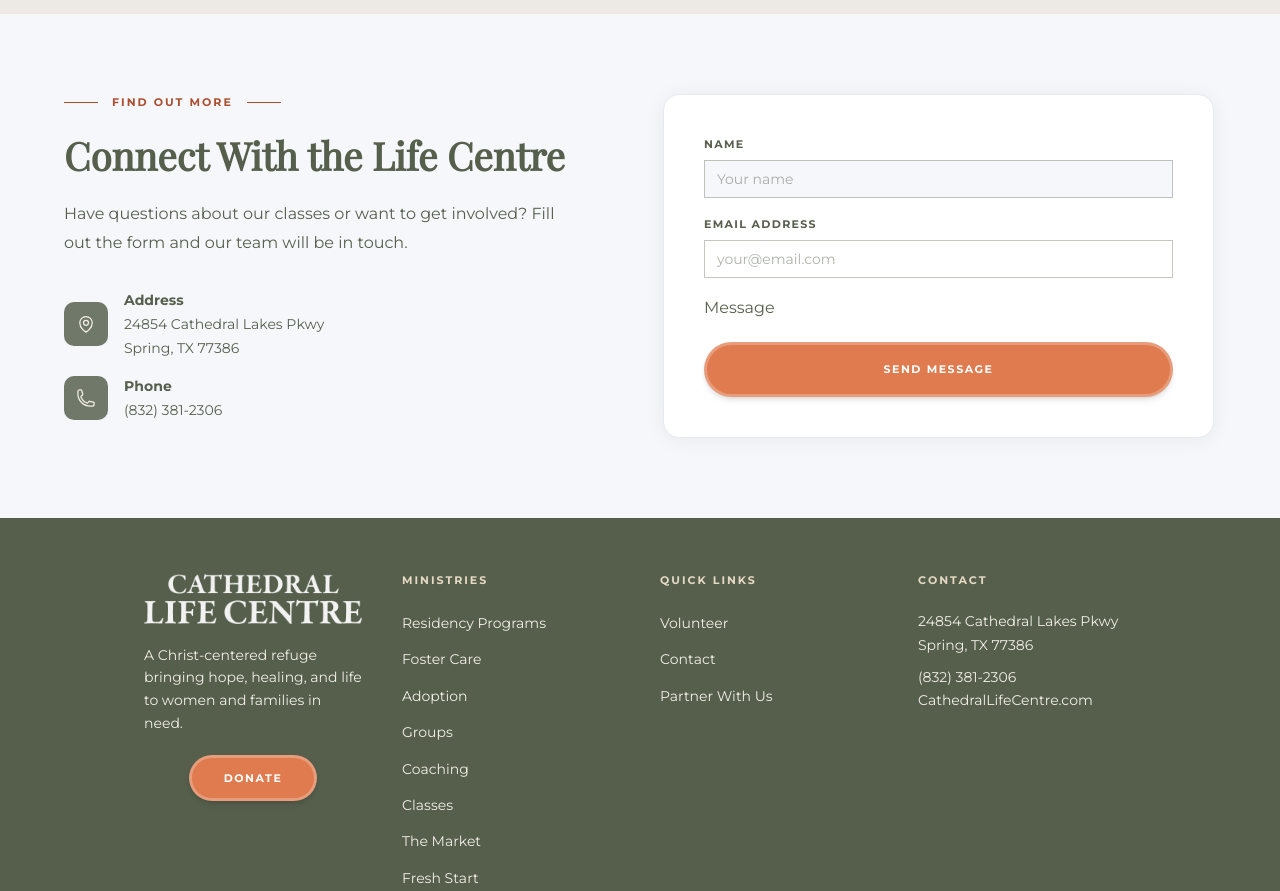
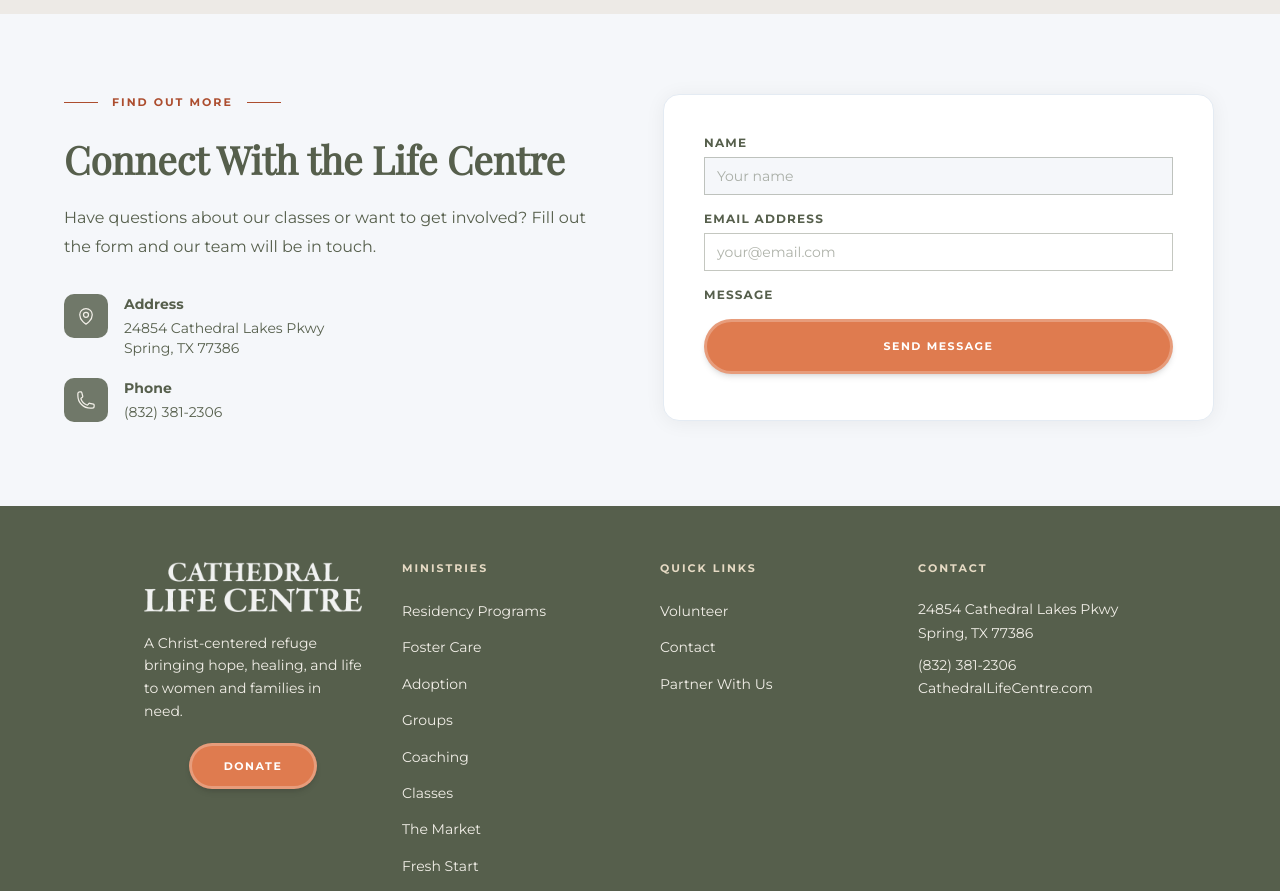
Before and after one commit to jpiercedev/cathedrallifecentre, a Next.js app: page /residency-programs in a window 1280 px wide. Shown: the part 1800-2691 px from the top of the page. Built offline with nearby package versions, Linux system fonts and the light colour scheme.

Commit message:
fix: match Residency contact geometry

```diff
--- a/src/app/residency-programs/page.tsx
+++ b/src/app/residency-programs/page.tsx
@@ -114,9 +114,11 @@
               </span>
               <p>
                 <strong>Address</strong>
-                {contact.address.map((line) => (
-                  <span key={line}>{line}</span>
-                ))}
+                <span className={styles.contactValue}>
+                  {contact.address.map((line) => (
+                    <span key={line}>{line}</span>
+                  ))}
+                </span>
               </p>
             </div>
 
--- a/src/app/residency-programs/residency-programs.module.css
+++ b/src/app/residency-programs/residency-programs.module.css
@@ -80,6 +80,10 @@
 .contactCopy .contactEyebrow {
   margin-block-end: 20px;
   color: #ac4d2e;
+}
+
+.contactCopy .contactEyebrow {
+  margin-block-end: 24px;
 }
 
 .eyebrow::before,
@@ -218,7 +222,7 @@
 }
 
 .contactDescription {
-  max-width: 500px;
+  max-width: none;
   margin: 0 0 32px;
   font-size: 1rem;
   line-height: 1.85;
@@ -226,13 +230,18 @@
 
 .contactDetail {
   display: flex;
-  align-items: center;
+  min-height: 48px;
+  align-items: flex-start;
   gap: 16px;
   margin-block-start: 0;
 }
 
+.contactDetail:first-of-type {
+  min-height: 64px;
+}
+
 .contactDetail + .contactDetail {
-  margin-block-start: 18px;
+  margin-block-start: 20px;
 }
 
 .contactDetail > span {
@@ -256,6 +265,11 @@
   margin: 0;
   font-size: 14px;
   line-height: 20px;
+}
+
+.contactValue {
+  display: grid;
+  gap: 0;
 }
 
 .contactDetail strong {
--- a/src/components/home/contact-form.module.css
+++ b/src/components/home/contact-form.module.css
@@ -89,16 +89,44 @@
   box-shadow: 0 2px 20px rgb(0 0 0 / 6%);
 }
 
+.compact label,
+.compact .messageLabel {
+  display: block;
+  margin: 0 0 6px;
+  color: var(--color-olive-700);
+  font-size: 12px;
+  font-weight: 700;
+  letter-spacing: 1.2px;
+  line-height: 16px;
+  text-transform: uppercase;
+}
+
+.compact input {
+  display: block;
+  height: 38px;
+  padding: 8px 12px;
+  margin: 0;
+  font-size: 14px;
+  line-height: 20px;
+}
+
+.compact input + label,
+.compact .messageLabel {
+  margin-block-start: 16px;
+}
+
 .compact input:first-of-type {
   background: var(--color-canvas-100);
 }
 
 .compact button {
-  min-height: 55px;
+  display: block;
+  min-height: 54.5px;
   padding: 12px 32px;
   border: 3px solid rgb(255 255 255 / 25%);
   border-radius: 30px;
   outline-color: rgb(255 255 255);
+  margin: 16px 0 0;
   color: rgb(255 255 255);
   background: rgb(223 123 79);
   box-shadow:
```
